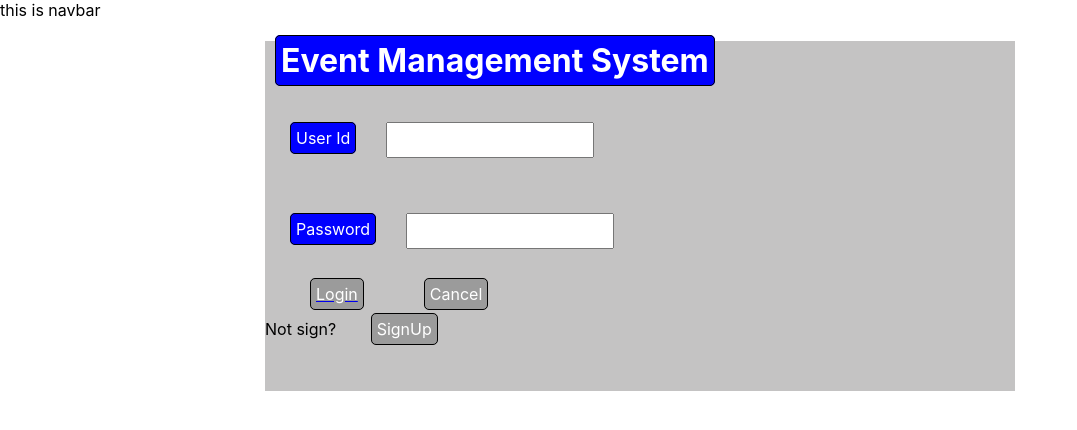
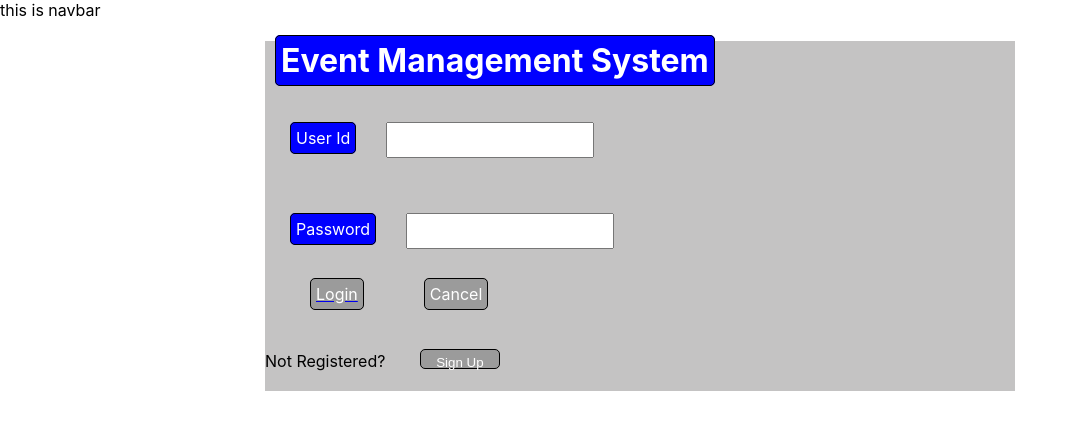
Before and after one commit to Sweta8587/acxiomAssignment, a React (Create React App) app in the folder libmang/: page /logAsUser in a window 1280 px wide. Shown: the top 430 px of the page, without its empty margins (0-1077 px from the left). Built offline with nearby package versions, Linux system fonts and the light colour scheme.

Commit message:
next step
step 4

```diff
--- a/libmang/src/components/Logins/Admin/AdminSignUp.module.css
+++ b/libmang/src/components/Logins/Admin/AdminSignUp.module.css
@@ -28,7 +28,7 @@
 }
 
 .blabel{
-    height: 40px;
+    height: 80px;
     width: 80px;
     border: 1px solid black;
     border-radius: 5px;
--- a/libmang/src/components/Logins/User/UserLogin.js
+++ b/libmang/src/components/Logins/User/UserLogin.js
@@ -28,8 +28,11 @@ const UserLogin=()=>{
                     <label className={alstyles.blabel}>Cancel</label>
                 </div>
                 <div>
-                    Not sign? <label className={alstyles.blabel}>SignUp</label>
+                    Not Registered? <NavLink to="/SignUpAsUser">
+                    <button className={alstyles.bblabel}>Sign Up</button>
+                    </NavLink>
                 </div>
+
             </div>
         </>
     )
--- a/libmang/src/components/Logins/User/UserPortal.js
+++ b/libmang/src/components/Logins/User/UserPortal.js
@@ -27,9 +27,6 @@ const UserPortal = () => {
 
                     <button className={alstyles.blabel}>LogOut</button>
 
-
-
-
                 </div>
 
 
```
Also changed, not shown: libmang/src/components/Logins/Vendor/VendorLogin.js.
